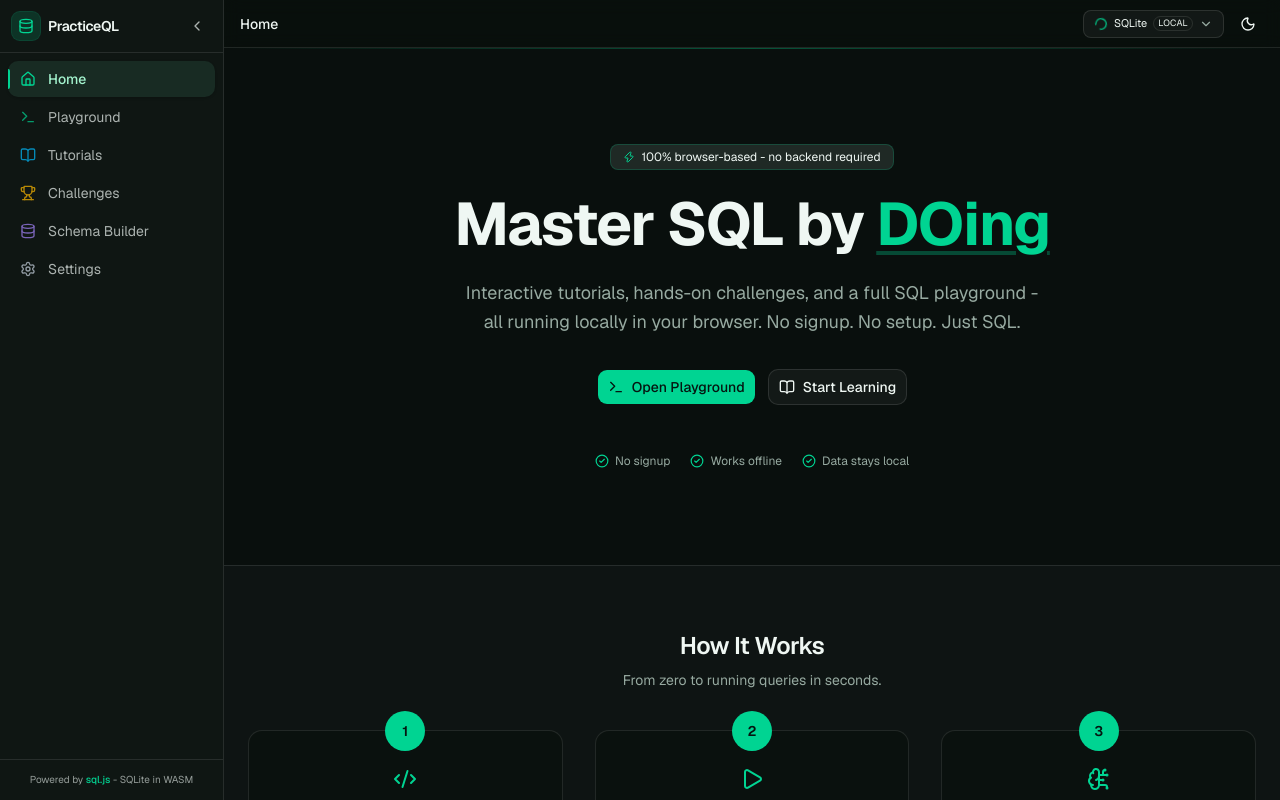
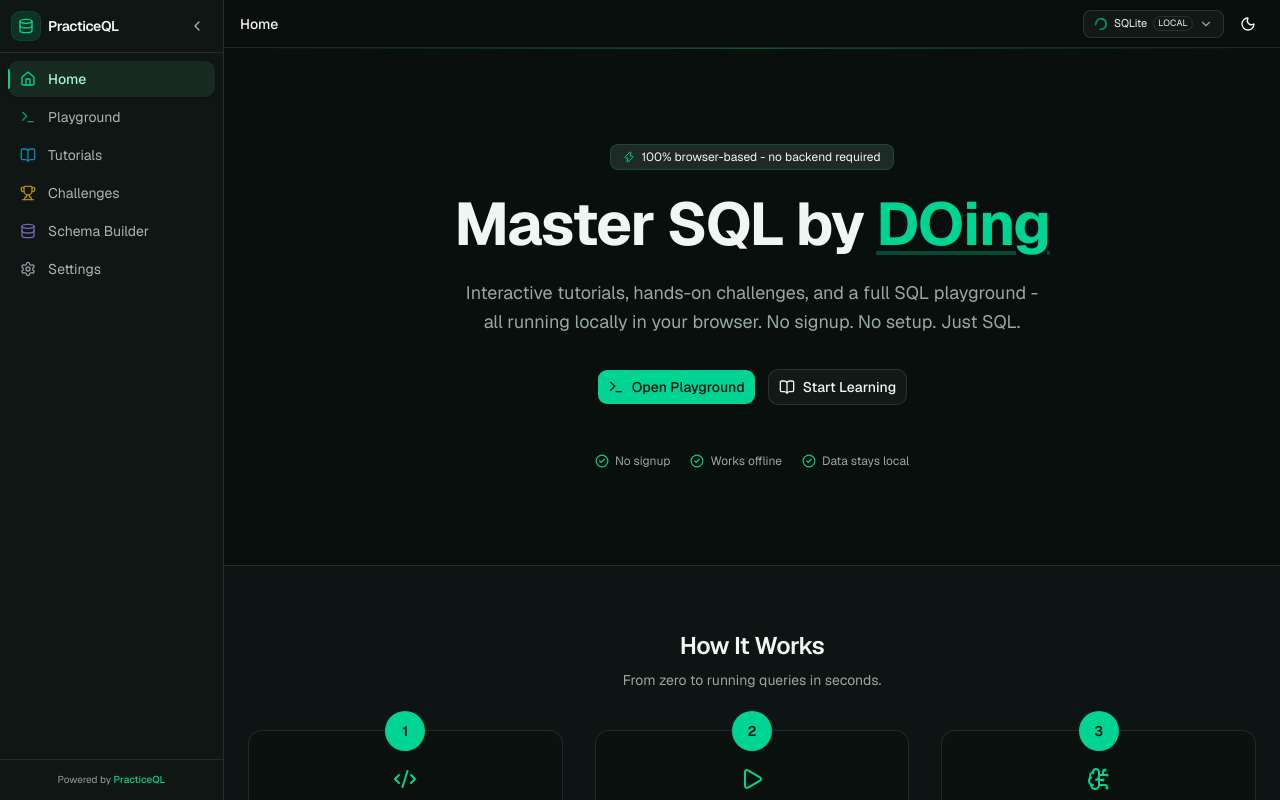
Before and after one commit to rohansen856/practiceql, a Next.js app: page / in a window 1280 px wide. Built offline with nearby package versions, Linux system fonts and the light colour scheme.

Commit message:
chore(sidebar): update footer branding to PracticeQL
Signed-off-by: rohansen856 <rohansen856@gmail.com>
Made-with: Cursor

```diff
--- a/src/components/layout/app-sidebar.tsx
+++ b/src/components/layout/app-sidebar.tsx
@@ -135,8 +135,7 @@ export function AppSidebar() {
       {sidebarOpen && (
         <div className="p-3 border-t border-sidebar-border">
           <p className="text-[10px] text-sidebar-foreground/60 text-center leading-relaxed">
-            Powered by <span className="text-primary font-medium">sql.js</span>{" "}
-            - SQLite in WASM
+            Powered by <span className="text-primary font-medium">PracticeQL</span>{" "}
           </p>
         </div>
       )}
```
